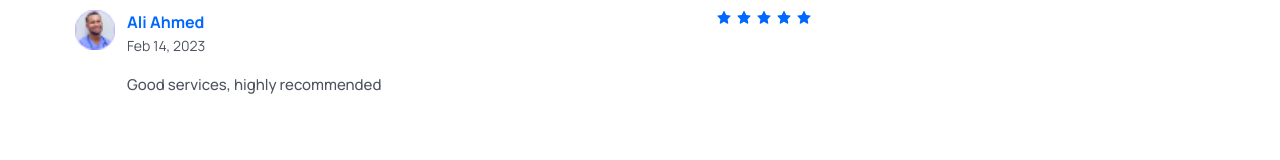
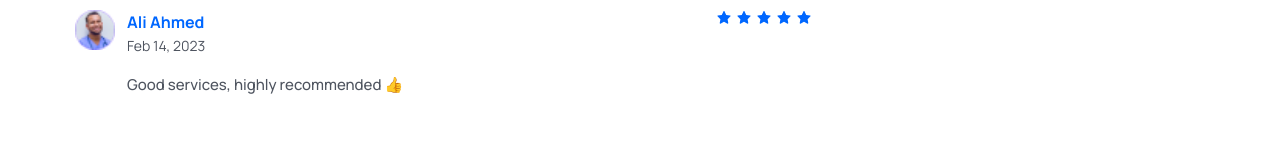
Before and after one commit to Efoneli/telemed, a React (Vite) app in the folder frontend/: page /Doctors/1 in a window 1280 px wide. Both pictures are taken after a click on the button "Feedback". Shown: the part 571-731 px from the top of the page. Built offline with nearby package versions, Linux system fonts and the light colour scheme.

Commit message:
feedback

```diff
--- a/frontend/src/pages/Doctors/Feedback.jsx
+++ b/frontend/src/pages/Doctors/Feedback.jsx
@@ -1,4 +1,4 @@
-import React, { useState } from 'react'
+import { useState } from 'react'
 import avatar from '../../assets/images/avatar-icon.png'
 import { formateDate } from '../../utils/formateDate'
 import {AiFillStar} from 'react-icons/ai'
@@ -27,7 +27,7 @@ const Feedback = () => {
                     {formateDate('02-14-2023')}
                 </p>
                 <p className='text__para mt-3 font-medium text-[15px]'>
-                    Good services, highly recommended
+                    Good services, highly recommended 👍
                 </p>
                 </div>
             </div>
@@ -41,7 +41,9 @@ const Feedback = () => {
 
         {!showFeedbackForm &&
         <div className='text-center'>
-            <button className='btn' onClick={() => setShowFeedbackForm(true)}>
+            <button
+            className='btn'
+            onClick={() => setShowFeedbackForm(true)}>
                 Give feedback
             </button>
         </div>}
--- a/frontend/src/pages/Doctors/FeedbackForm.jsx
+++ b/frontend/src/pages/Doctors/FeedbackForm.jsx
@@ -1,4 +1,4 @@
-import React, { useState } from "react";
+import { useState } from "react";
 import { AiFillStar } from "react-icons/ai";
 
 const FeedbackForm = () => {
@@ -10,11 +10,11 @@ const FeedbackForm = () => {
     <form action="">
       <div>
         <h3 className="text-headingColor text-[16px] leading-6 font-semibold mb-4">
-          How would you rate the overall experience
+          How would you rate the overall experience 👍
         </h3>
 
         <div>
-          {[...Array(5).keys()].map((_, index) => {
+          {[...Array(5).keys()].map((_,index) => {
             index += 1;
 
             return (
```
